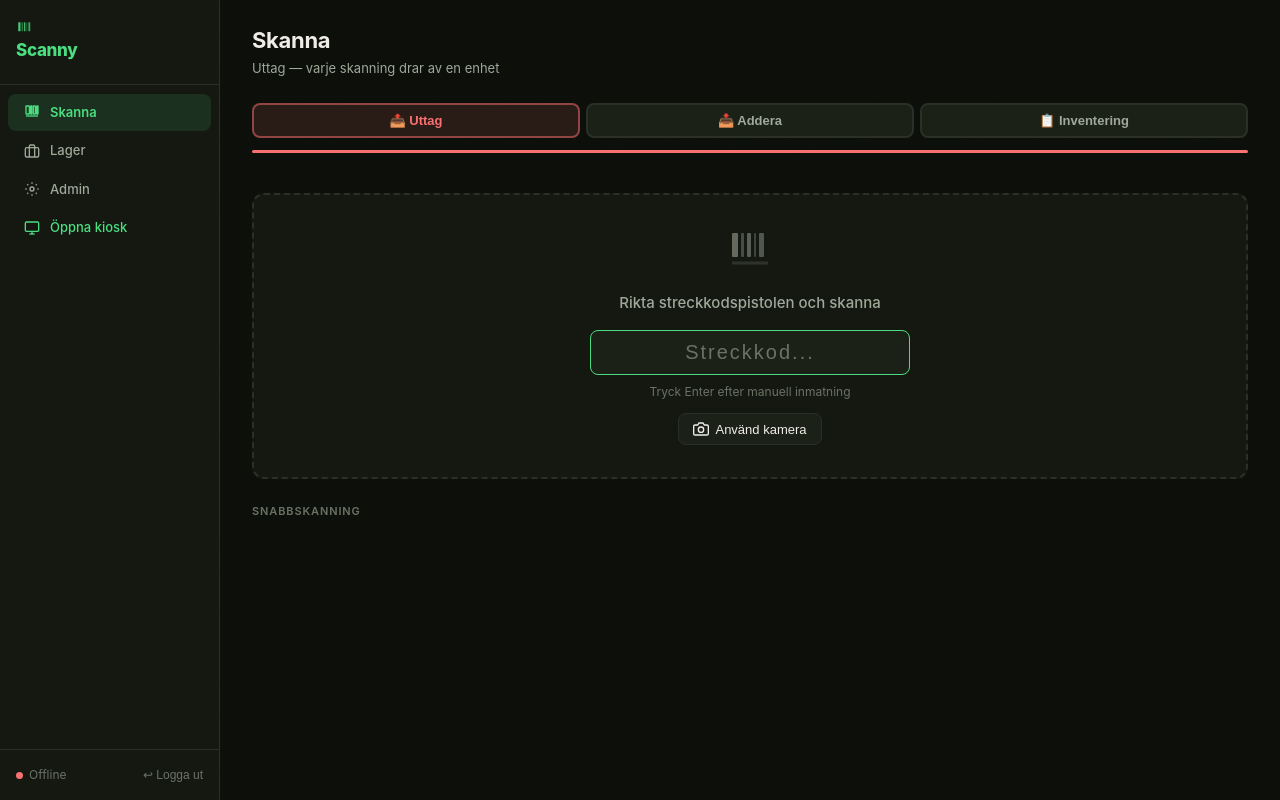
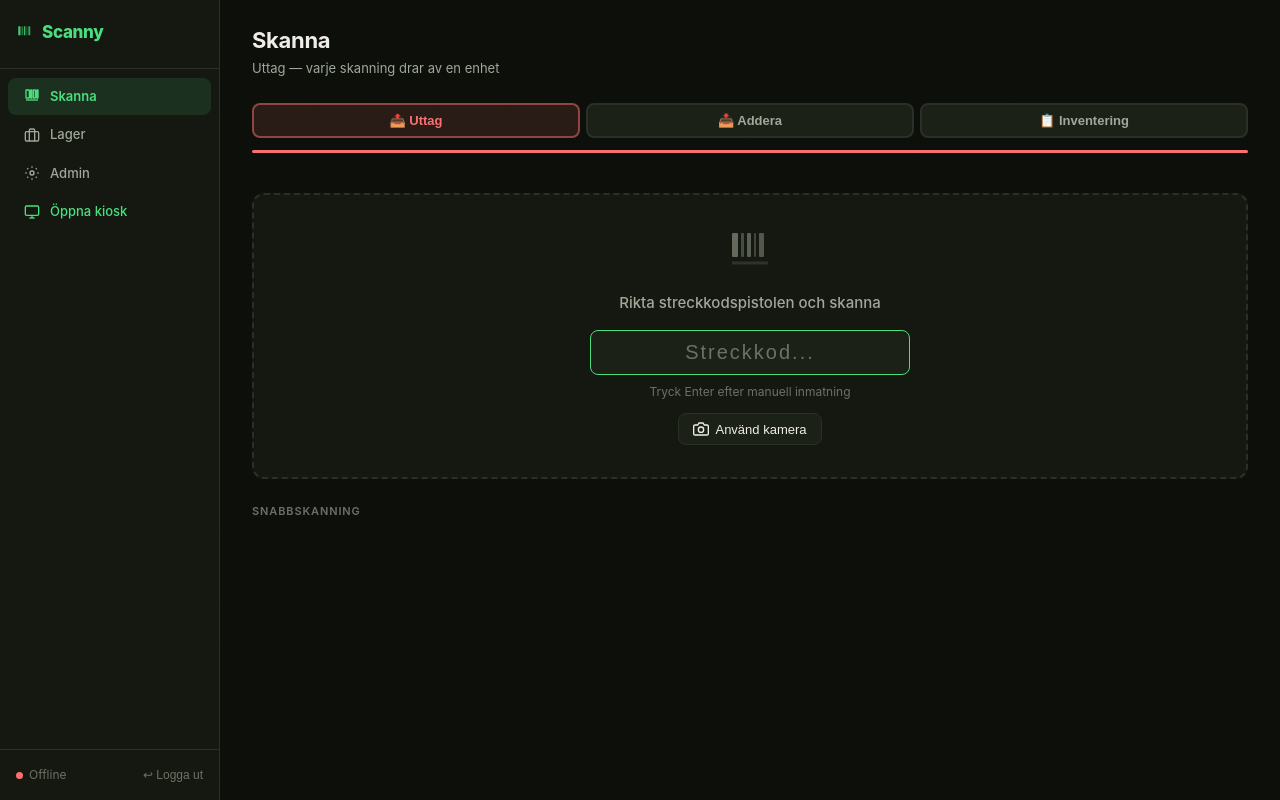
Before and after one commit to Svayak/scanny-app, a website: page public/admin.html in a window 1280 px wide. Drawn offline with Linux system fonts and the light colour scheme; no server answers; sample sign-in values are in the browser's storage.

Commit message:
Fix: ikon och Scanny på samma rad, verkstad under

```diff
--- a/public/admin.html
+++ b/public/admin.html
@@ -26,9 +26,7 @@
 <body>
 <div class="layout">
   <aside class="sidebar">
-    <div class="sidebar-brand" style="flex-direction:column;align-items:flex-start;gap:0">
-      <svg width="18" height="18" viewBox="0 0 24 24" fill="none"><rect x="3" y="3" width="3" height="12" rx="0.5" fill="currentColor" opacity=".9"/><rect x="7.5" y="3" width="1.5" height="12" rx="0.5" fill="currentColor" opacity=".6"/><rect x="10.5" y="3" width="2" height="12" rx="0.5" fill="currentColor" opacity=".8"/><rect x="14" y="3" width="1" height="12" rx="0.5" fill="currentColor" opacity=".5"/><rect x="16.5" y="3" width="2.5" height="12" rx="0.5" fill="currentColor" opacity=".7"/></svg>
-      Scanny
+    <div class="sidebar-brand" style="flex-direction:column;align-items:flex-start;gap:2px"><div style="display:flex;align-items:center;gap:8px"><svg width="18" height="18" viewBox="0 0 24 24" fill="none"><rect x="3" y="3" width="3" height="12" rx="0.5" fill="currentColor" opacity=".9"/><rect x="7.5" y="3" width="1.5" height="12" rx="0.5" fill="currentColor" opacity=".6"/><rect x="10.5" y="3" width="2" height="12" rx="0.5" fill="currentColor" opacity=".8"/><rect x="14" y="3" width="1" height="12" rx="0.5" fill="currentColor" opacity=".5"/><rect x="16.5" y="3" width="2.5" height="12" rx="0.5" fill="currentColor" opacity=".7"/></svg>Scanny</div>
       <span id="workshop-name" style="font-size:11px;font-weight:400;color:var(--text3);white-space:nowrap;overflow:hidden;text-overflow:ellipsis;max-width:160px"></span>
     </div>
     <nav class="sidebar-nav">
```
